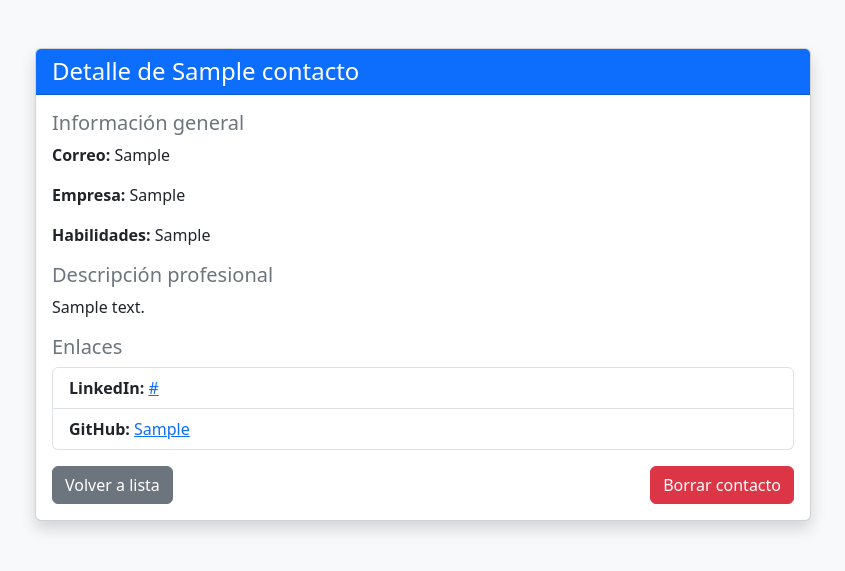
After one commit to Ed-negro/Agenda-Profesional, a Django app: page /contacto/1/ in a window 1280 px wide. The commit adds this page. Shown: the top 571 px of the page, without its empty margins (217-1062 px from the left). Run offline with Django 5.2, Linux system fonts and the light colour scheme; tables that the repository leaves empty hold one stand-in row (values such as "Sample post").

Commit message:
HU eliminar contacto y ver detalle creados con exito

```diff
--- a/contactos/forms.py
+++ b/contactos/forms.py
@@ -4,7 +4,7 @@ from .models import Contacto
 class ContactoForm(forms.ModelForm):
     class Meta:
         model = Contacto
-        fields = ['nombre', 'correo', 'empresa', 'linkedin', 'github', 'habilidades']
+        fields = ['nombre', 'correo', 'empresa', 'linkedin', 'github', 'habilidades', 'descripcion']
         widgets = {
             'nombre': forms.TextInput(attrs={'class': 'form-control', 'placeholder': 'Nombre completo'}),
             'correo': forms.EmailInput(attrs={'class': 'form-control', 'placeholder': 'ejemplo@correo.com'}),
@@ -12,4 +12,5 @@ class ContactoForm(forms.ModelForm):
             'linkedin': forms.URLInput(attrs={'class': 'form-control', 'placeholder': 'https://linkedin.com/in/...'}),
             'github': forms.URLInput(attrs={'class': 'form-control', 'placeholder': 'https://github.com/...'}),
             'habilidades': forms.Textarea(attrs={'class': 'form-control', 'rows': 3, 'placeholder': 'Python, SQL, HTML...'}),
+            'descripcion': forms.Textarea(attrs={'class': 'form-control', 'rows': 4, 'placeholder': 'Descripción profesional completa'}),
         }
--- a/contactos/models.py
+++ b/contactos/models.py
@@ -10,6 +10,7 @@ class Contacto(models.Model):
     linkedin = models.URLField(max_length=200, blank=True, null=True)
     github = models.URLField(max_length=200, blank=True, null=True)
     habilidades = models.TextField(help_text="Lista corta de habilidades separadas por comas")
+    descripcion = models.TextField(blank=True, null=True, help_text="Descripción profesional completa")
 
     def __str__(self):
         return self.nombre
--- /dev/null
+++ b/contactos/templates/contactos/detalle.html
@@ -0,0 +1,57 @@
+<!DOCTYPE html>
+<html lang="es">
+<head>
+    <meta charset="UTF-8">
+    <title>NetHub - Detalle del Contacto</title>
+    <link href="https://cdn.jsdelivr.net/npm/bootstrap@5.3.0/dist/css/bootstrap.min.css" rel="stylesheet">
+</head>
+<body class="bg-light">
+    <div class="container mt-5" style="max-width: 800px;">
+        <div class="card shadow">
+            <div class="card-header bg-primary text-white">
+                <h4 class="mb-0">Detalle de {{ contacto.nombre }}</h4>
+            </div>
+            <div class="card-body">
+                <div class="mb-3">
+                    <h5 class="text-secondary">Información general</h5>
+                    <p><strong>Correo:</strong> {{ contacto.correo }}</p>
+                    <p><strong>Empresa:</strong> {{ contacto.empresa|default:"Ninguna" }}</p>
+                    <p><strong>Habilidades:</strong> {{ contacto.habilidades|default:"No especificadas" }}</p>
+                </div>
+                <div class="mb-3">
+                    <h5 class="text-secondary">Descripción profesional</h5>
+                    <p>{{ contacto.descripcion|default:"No hay descripción profesional registrada." }}</p>
+                </div>
+                <div class="mb-3">
+                    <h5 class="text-secondary">Enlaces</h5>
+                    <ul class="list-group">
+                        <li class="list-group-item">
+                            <strong>LinkedIn:</strong>
+                            {% if contacto.linkedin %}
+                                <a href="{{ contacto.linkedin }}" target="_blank" rel="noopener noreferrer">{{ contacto.linkedin }}</a>
+                            {% else %}
+                                <span class="text-muted">No disponible</span>
+                            {% endif %}
+                        </li>
+                        <li class="list-group-item">
+                            <strong>GitHub:</strong>
+                            {% if contacto.github %}
+                                <a href="{{ contacto.github }}" target="_blank" rel="noopener noreferrer">{{ contacto.github }}</a>
+                            {% else %}
+                                <span class="text-muted">No disponible</span>
+                            {% endif %}
+                        </li>
+                    </ul>
+                </div>
+                <div class="d-flex justify-content-between">
+                    <a href="{% url 'lista_contactos' %}" class="btn btn-secondary">Volver a lista</a>
+                    <form method="post" action="{% url 'borrar_contacto' contacto.id %}" onsubmit="return confirm('¿Estás seguro de que quieres borrar este contacto?');">
+                        {% csrf_token %}
+                        <button type="submit" class="btn btn-danger">Borrar contacto</button>
+                    </form>
+                </div>
+            </div>
+        </div>
+    </div>
+</body>
+</html>
--- a/contactos/urls.py
+++ b/contactos/urls.py
@@ -4,4 +4,6 @@ from . import views
 urlpatterns = [
     path('', views.lista_contactos, name='lista_contactos'),
     path('nuevo/', views.crear_contacto, name='crear_contacto'),
+    path('contacto/<int:contacto_id>/', views.detalle_contacto, name='detalle_contacto'),
+    path('borrar/<int:contacto_id>/', views.borrar_contacto, name='borrar_contacto'),
 ]
--- a/contactos/views.py
+++ b/contactos/views.py
@@ -1,6 +1,4 @@
-from django.shortcuts import render
-
-from django.shortcuts import render, redirect
+from django.shortcuts import get_object_or_404, redirect, render
 from .models import Contacto
 from .forms import ContactoForm
 
@@ -8,6 +6,11 @@ from .forms import ContactoForm
 def lista_contactos(request):
     contactos = Contacto.objects.all()  # Consulta todos los contactos en SQLite
     return render(request, 'contactos/lista.html', {'contactos': contactos})
+
+# Vista para el detalle de un contacto
+def detalle_contacto(request, contacto_id):
+    contacto = get_object_or_404(Contacto, id=contacto_id)
+    return render(request, 'contactos/detalle.html', {'contacto': contacto})
 
 # Vista para el formulario de registro
 def crear_contacto(request):
@@ -20,3 +23,10 @@ def crear_contacto(request):
         form = ContactoForm()
 
     return render(request, 'contactos/formulario.html', {'form': form})
+
+# Vista para borrar un contacto existente
+def borrar_contacto(request, contacto_id):
+    contacto = get_object_or_404(Contacto, id=contacto_id)
+    if request.method == 'POST':
+        contacto.delete()
+    return redirect('lista_contactos')
```
Also changed, not shown: contactos/templates/contactos/lista.html (+9 -2 lines), contactos/migrations/0002_contacto_descripcion.py (added).
